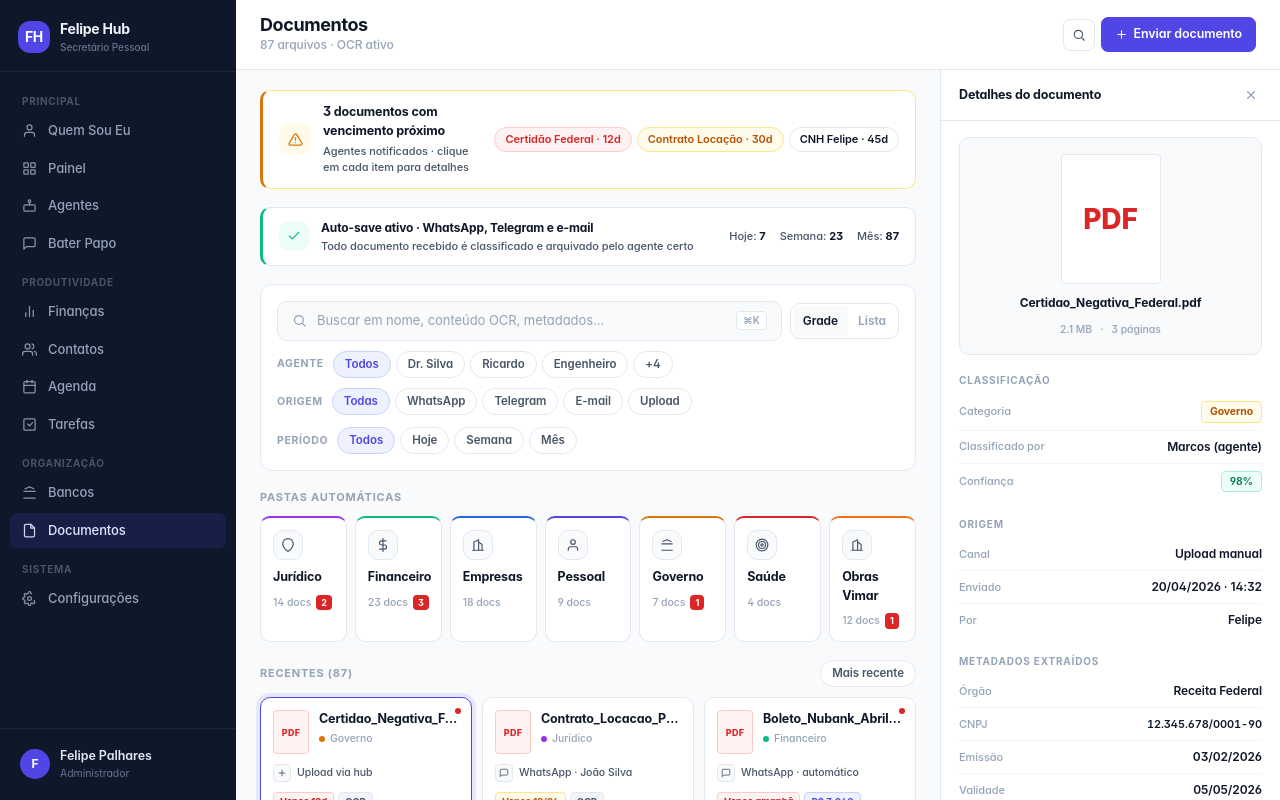
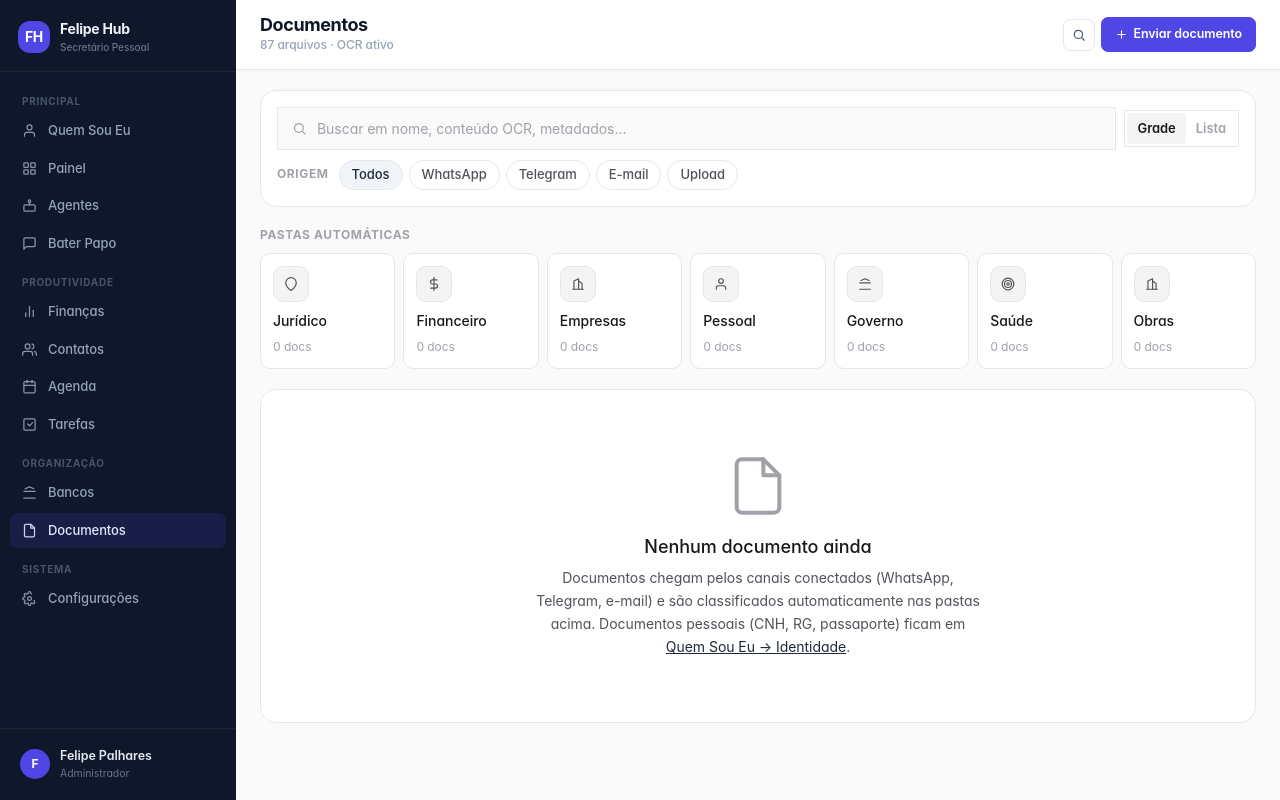
Before and after one commit to felipebpalhares-code/secretary-ai-hub, a Next.js app in the folder frontend/: page /documentos in a window 1280 px wide. Built offline with nearby package versions, Linux system fonts and the light colour scheme.

Commit message:
refactor(documentos): remover mocks e adicionar empty state seguindo DS

```diff
--- a/frontend/app/documentos/DocsHub.tsx
+++ b/frontend/app/documentos/DocsHub.tsx
@@ -1,215 +1,132 @@
 "use client"
 import { useState } from "react"
 import { Icon } from "@/components/Icon"
-import { DocCard } from "@/components/documents/DocCard"
-import { DocDetail } from "@/components/documents/DocDetail"
-import { DOCUMENTS } from "@/lib/documents-data"
 import { cn } from "@/lib/cn"
+import { EmptyState } from "@/components/ui/EmptyState"
 
 type Folder = {
   id: string
   label: string
-  count: number
-  new?: number
-  color: string
   icon: Parameters<typeof Icon>[0]["name"]
 }
 
+// Pastas predefinidas do sistema. Contadores ficam zerados até o backend
+// de documentos genéricos (independente de Identity) existir.
 const FOLDERS: Folder[] = [
-  { id: "juridico", label: "Jurídico", count: 14, new: 2, color: "border-t-purple-600", icon: "shield" },
-  { id: "financeiro", label: "Financeiro", count: 23, new: 3, color: "border-t-ok", icon: "money" },
-  { id: "empresas", label: "Empresas", count: 18, color: "border-t-blue-600", icon: "building" },
-  { id: "pessoal", label: "Pessoal", count: 9, color: "border-t-accent", icon: "user" },
-  { id: "governo", label: "Governo", count: 7, new: 1, color: "border-t-warn", icon: "bank" },
-  { id: "saude", label: "Saúde", count: 4, color: "border-t-err", icon: "target" },
-  { id: "obras", label: "Obras Vimar", count: 12, new: 1, color: "border-t-orange-500", icon: "building" },
+  { id: "juridico", label: "Jurídico", icon: "shield" },
+  { id: "financeiro", label: "Financeiro", icon: "money" },
+  { id: "empresas", label: "Empresas", icon: "building" },
+  { id: "pessoal", label: "Pessoal", icon: "user" },
+  { id: "governo", label: "Governo", icon: "bank" },
+  { id: "saude", label: "Saúde", icon: "target" },
+  { id: "obras", label: "Obras", icon: "building" },
 ]
 
+const FILTER_CHIPS = ["Todos", "WhatsApp", "Telegram", "E-mail", "Upload"]
+
 export function DocsHub() {
-  const [selected, setSelected] = useState<string | null>("cert-federal")
-  const [drawerOpen, setDrawerOpen] = useState(true)
+  const [view, setView] = useState<"grid" | "list">("grid")
+  const [activeChip, setActiveChip] = useState("Todos")
 
   return (
-    <div className="flex-1 flex overflow-hidden min-w-0">
-      <div className="flex-1 overflow-y-auto px-6 py-5 flex flex-col gap-[18px] min-w-0">
-        {/* Alert banner */}
-        <div className="bg-card border border-amber-200 border-l-[3px] border-l-warn rounded-md px-4 py-3 flex items-center gap-3">
-          <div className="w-8 h-8 rounded-md bg-amber-50 text-warn flex items-center justify-center shrink-0">
-            <Icon name="alert" size={15} />
-          </div>
-          <div className="flex-1">
-            <div className="text-[12.5px] font-bold text-ink tracking-[-.15px]">
-              3 documentos com vencimento próximo
+    <div className="flex-1 overflow-y-auto bg-bg-app">
+      <div className="px-6 py-5 flex flex-col gap-5">
+        {/* Search */}
+        <div className="bg-bg-surface border border-default rounded-xl p-4 flex flex-col gap-2.5">
+          <div className="flex gap-2 items-center">
+            <div className="flex-1 flex items-center gap-2.5 bg-bg-app border border-default rounded-default px-3.5 py-2.5 focus-within:border-brand focus-within:ring-2 focus-within:ring-brand/10 transition-all">
+              <Icon name="search" size={15} className="text-text-tertiary" />
+              <input
+                placeholder="Buscar em nome, conteúdo OCR, metadados…"
+                className="flex-1 bg-transparent outline-none text-body text-text-primary placeholder:text-text-tertiary"
+              />
             </div>
-            <div className="text-[11px] text-ink-2 mt-0.5 font-medium">
-              Agentes notificados · clique em cada item para detalhes
-            </div>
-          </div>
-          <div className="flex gap-[5px] flex-wrap">
-            <MiniChip variant="red">Certidão Federal · 12d</MiniChip>
-            <MiniChip variant="amber">Contrato Locação · 30d</MiniChip>
-            <MiniChip>CNH Felipe · 45d</MiniChip>
-          </div>
-        </div>
-
-        {/* Auto-save */}
-        <div className="bg-card border border-hair border-l-[3px] border-l-ok rounded-md px-4 py-[11px] flex items-center gap-3">
-          <div className="w-[30px] h-[30px] rounded-md bg-emerald-50 text-ok flex items-center justify-center">
-            <Icon name="check" size={14} />
-          </div>
-          <div>
-            <div className="text-[12px] font-bold text-ink tracking-[-.15px]">
-              Auto-save ativo · WhatsApp, Telegram e e-mail
-            </div>
-            <div className="text-[11px] text-ink-2 mt-px font-medium">
-              Todo documento recebido é classificado e arquivado pelo agente certo
-            </div>
-          </div>
-          <div className="ml-auto flex gap-[14px] text-[11px] text-ink-2 font-medium">
-            <div>
-              Hoje: <b className="text-ink font-bold">7</b>
-            </div>
-            <div>
-              Semana: <b className="text-ink font-bold">23</b>
-            </div>
-            <div>
-              Mês: <b className="text-ink font-bold">87</b>
-            </div>
-          </div>
-        </div>
-
-        {/* Search card */}
-        <div className="bg-card border border-hair rounded-lg p-4 flex flex-col gap-[10px]">
-          <div className="flex gap-2 items-center">
-            <div className="flex-1 flex items-center gap-[10px] bg-bg border border-hair rounded-md px-[14px] py-[9px] focus-within:border-accent focus-within:bg-card transition-all">
-              <Icon name="search" size={15} className="text-ink-3" />
-              <input
-                placeholder="Buscar em nome, conteúdo OCR, metadados..."
-                className="flex-1 bg-transparent outline-none text-[13px] text-ink placeholder:text-ink-3"
-              />
-              <span className="text-[10px] text-ink-3 bg-card border border-hair px-[6px] py-px rounded font-semibold">
-                ⌘K
-              </span>
-            </div>
-            <div className="flex gap-0 bg-card border border-hair rounded-md p-[2px]">
-              <button className="px-[10px] py-[6px] rounded bg-bg text-ink text-[12px] font-semibold">
+            <div className="flex bg-bg-surface border border-default rounded-default p-0.5">
+              <button
+                onClick={() => setView("grid")}
+                className={cn(
+                  "px-2.5 py-1.5 rounded text-small font-semibold transition-colors",
+                  view === "grid"
+                    ? "bg-bg-subtle text-text-primary"
+                    : "text-text-tertiary hover:text-text-secondary",
+                )}
+              >
                 Grade
               </button>
-              <button className="px-[10px] py-[6px] rounded text-ink-3 text-[12px] font-semibold">
+              <button
+                onClick={() => setView("list")}
+                className={cn(
+                  "px-2.5 py-1.5 rounded text-small font-semibold transition-colors",
+                  view === "list"
+                    ? "bg-bg-subtle text-text-primary"
+                    : "text-text-tertiary hover:text-text-secondary",
+                )}
+              >
                 Lista
               </button>
             </div>
           </div>
-          <FilterRow label="Agente" chips={["Todos", "Dr. Silva", "Ricardo", "Engenheiro", "+4"]} />
-          <div className="flex gap-[12px] flex-wrap">
-            <FilterRow label="Origem" chips={["Todas", "WhatsApp", "Telegram", "E-mail", "Upload"]} />
-            <FilterRow label="Período" chips={["Todos", "Hoje", "Semana", "Mês"]} />
+          <div className="flex items-center gap-1.5 flex-wrap">
+            <span className="text-tiny font-bold text-text-tertiary uppercase tracking-wider mr-1">
+              Origem
+            </span>
+            {FILTER_CHIPS.map((c) => (
+              <button
+                key={c}
+                onClick={() => setActiveChip(c)}
+                className={cn(
+                  "px-3 py-1 rounded-full border text-small font-medium transition-colors",
+                  activeChip === c
+                    ? "bg-brand-subtle text-brand border-default"
+                    : "bg-bg-surface text-text-secondary border-default hover:border-strong",
+                )}
+              >
+                {c}
+              </button>
+            ))}
           </div>
         </div>
 
-        {/* Folders */}
+        {/* Pastas */}
         <div>
-          <div className="text-[11px] font-bold text-ink-3 uppercase tracking-[.07em] mb-[10px]">
+          <div className="text-tiny font-bold text-text-tertiary uppercase tracking-wider mb-2.5">
             Pastas automáticas
           </div>
-          <div className="grid grid-cols-7 gap-2">
+          <div className="grid grid-cols-2 sm:grid-cols-4 lg:grid-cols-7 gap-2">
             {FOLDERS.map((f) => (
               <div
                 key={f.id}
-                className={cn(
-                  "bg-card border border-hair border-t-2 rounded-md p-3 cursor-pointer flex flex-col gap-2 hover:border-ink-4 hover:shadow-[0_1px_3px_rgba(15,23,42,.06)] transition-all",
-                  f.color
-                )}
+                className="bg-bg-surface border border-default rounded-md p-3 cursor-pointer flex flex-col gap-2 hover:border-strong transition-all"
               >
-                <div className="w-[30px] h-[30px] rounded-md bg-bg border border-hair flex items-center justify-center text-ink-2">
+                <div className="w-9 h-9 rounded-md bg-bg-subtle border border-default flex items-center justify-center text-text-secondary">
                   <Icon name={f.icon} size={14} />
                 </div>
-                <div className="text-[12.5px] font-bold text-ink tracking-[-.15px]">{f.label}</div>
-                <div className="text-[10.5px] text-ink-3 flex items-center gap-[5px] font-medium">
-                  {f.count} docs
-                  {f.new && (
-                    <span className="bg-err text-white font-bold px-[5px] py-px rounded text-[9px]">
-                      {f.new}
-                    </span>
-                  )}
-                </div>
+                <div className="text-body-strong text-text-primary">{f.label}</div>
+                <div className="text-tiny text-text-tertiary tabular-nums">0 docs</div>
               </div>
             ))}
           </div>
         </div>
 
-        {/* Docs */}
-        <div>
-          <div className="flex items-center justify-between mb-[10px]">
-            <div className="text-[11px] font-bold text-ink-3 uppercase tracking-[.07em]">
-              Recentes (87)
-            </div>
-            <button className="px-[11px] py-1 rounded-full border border-hair bg-card text-[11.5px] font-semibold text-ink-2 hover:border-ink-4 transition-colors">
-              Mais recente
-            </button>
-          </div>
-          <div className="grid grid-cols-3 gap-[10px]">
-            {DOCUMENTS.map((d) => (
-              <DocCard
-                key={d.id}
-                doc={d}
-                selected={selected === d.id}
-                onClick={() => {
-                  setSelected(d.id)
-                  setDrawerOpen(true)
-                }}
-              />
-            ))}
-          </div>
+        {/* Empty state — sem documentos */}
+        <div className="bg-bg-surface border border-default rounded-xl">
+          <EmptyState
+            icon="file"
+            title="Nenhum documento ainda"
+            subtitle={
+              <>
+                Documentos chegam pelos canais conectados (WhatsApp, Telegram, e-mail)
+                e são classificados automaticamente nas pastas acima. Documentos pessoais
+                (CNH, RG, passaporte) ficam em{" "}
+                <a className="text-brand underline" href="/quem-sou-eu">
+                  Quem Sou Eu → Identidade
+                </a>
+                .
+              </>
+            }
+          />
         </div>
       </div>
-
-      {drawerOpen && selected && <DocDetail onClose={() => setDrawerOpen(false)} />}
     </div>
   )
 }
-
-function FilterRow({ label, chips }: { label: string; chips: string[] }) {
-  return (
-    <div className="flex items-center gap-[5px]">
-      <span className="text-[10.5px] font-bold text-ink-3 uppercase tracking-[.06em] mr-1">
-        {label}
-      </span>
-      {chips.map((c, i) => (
-        <button
-          key={c}
-          className={cn(
-            "px-[11px] py-[4px] rounded-full border text-[11.5px] font-semibold tracking-[-.05px]",
-            i === 0
-              ? "bg-accent-soft border-indigo-200 text-accent"
-              : "bg-card border-hair text-ink-2 hover:border-ink-4"
-          )}
-        >
-          {c}
-        </button>
-      ))}
-    </div>
-  )
-}
-
-function MiniChip({
-  variant = "default",
-  children,
-}: {
-  variant?: "default" | "red" | "amber"
-  children: React.ReactNode
-}) {
-  const cls =
-    variant === "red"
-      ? "bg-red-50 border-red-200 text-err"
-      : variant === "amber"
-        ? "bg-amber-50 border-amber-200 text-amber-700"
-        : "bg-card border-hair text-ink"
-  return (
-    <span
-      className={cn("text-[11px] font-semibold px-[10px] py-[3px] rounded-full border whitespace-nowrap", cls)}
-    >
-      {children}
-    </span>
-  )
-}
```
